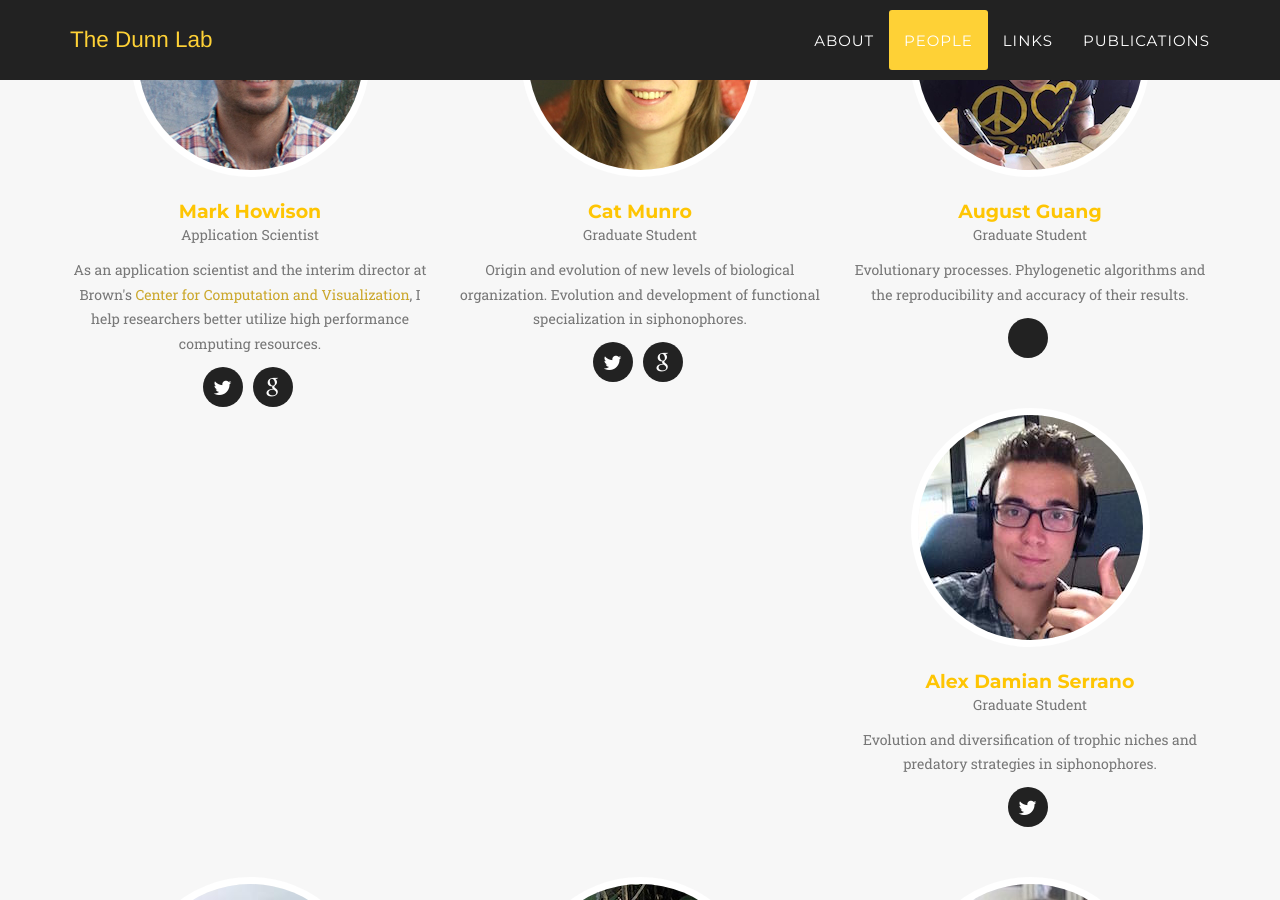
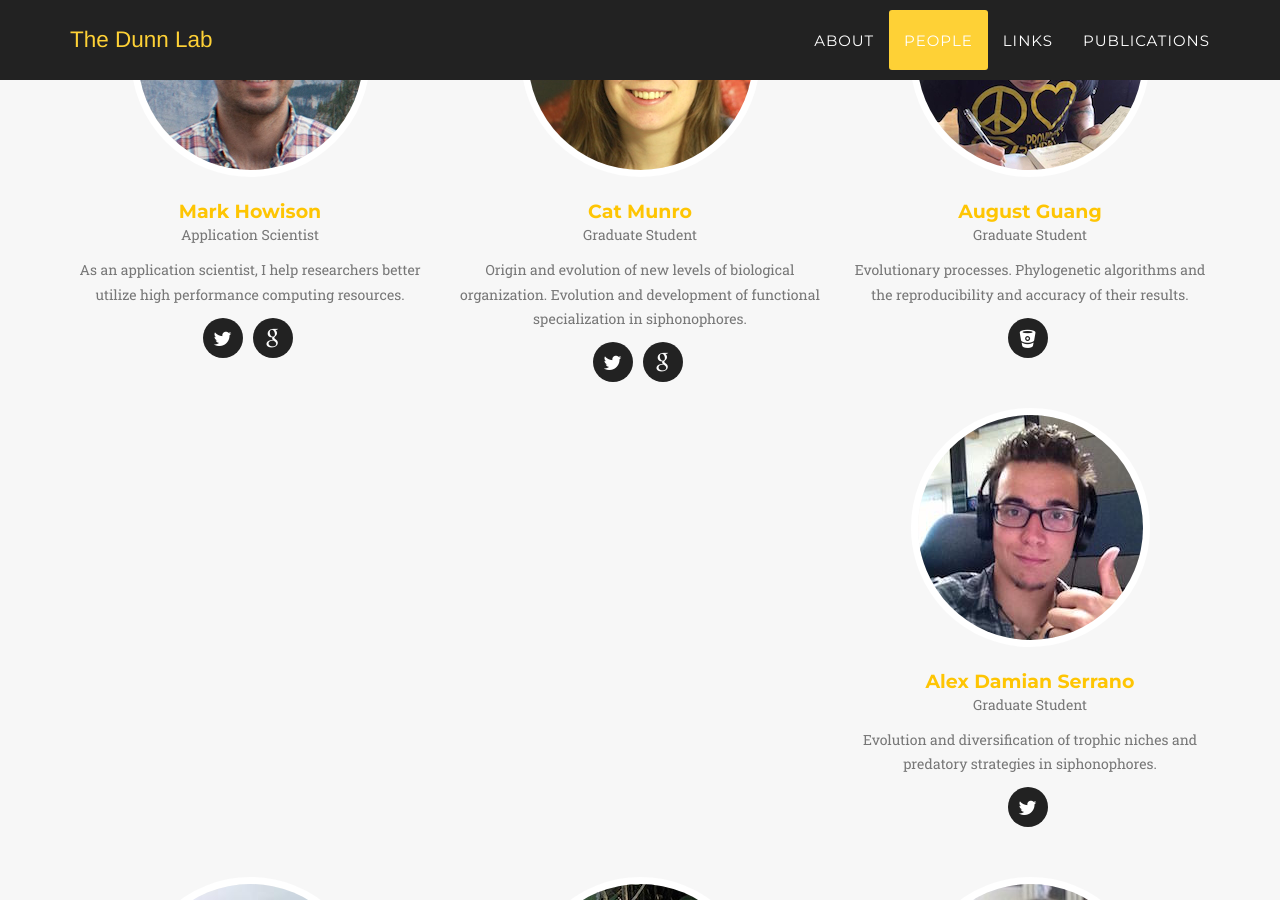
Before and after one commit to caseywdunn/caseywdunn.github.io, a Jekyll site: the page built from index.html, in a window 1280 px wide and 900 px high, scrolled down 4014 px. Built offline with Jekyll 4.4.1, drawn with Linux system fonts in a browser that asks for light colours; some web fonts are replaced.

Commit message:
tweaking

```diff
--- a/_config.yml
+++ b/_config.yml
@@ -56,7 +56,7 @@ people:
 - name: Mark Howison
   pic: mark
   position: Application Scientist
-  description: As an application scientist and the interim director at Brown's <a href="http://www.ccv.brown.edu">Center for Computation and Visualization</a>, I help researchers better utilize high performance computing resources.
+  description: As an application scientist, I help researchers better utilize high performance computing resources.
   social:
     - title: twitter
       url: https://twitter.com/markhowison
@@ -78,7 +78,7 @@ people:
   position: Graduate Student
   description: Evolutionary processes. Phylogenetic algorithms and the reproducibility and accuracy of their results.
   social:
-   - tittle: bitbucket
+   - title: bitbucket
      url: https://bitbucket.org/aguang
 
 - name: Alex Damian Serrano
```
